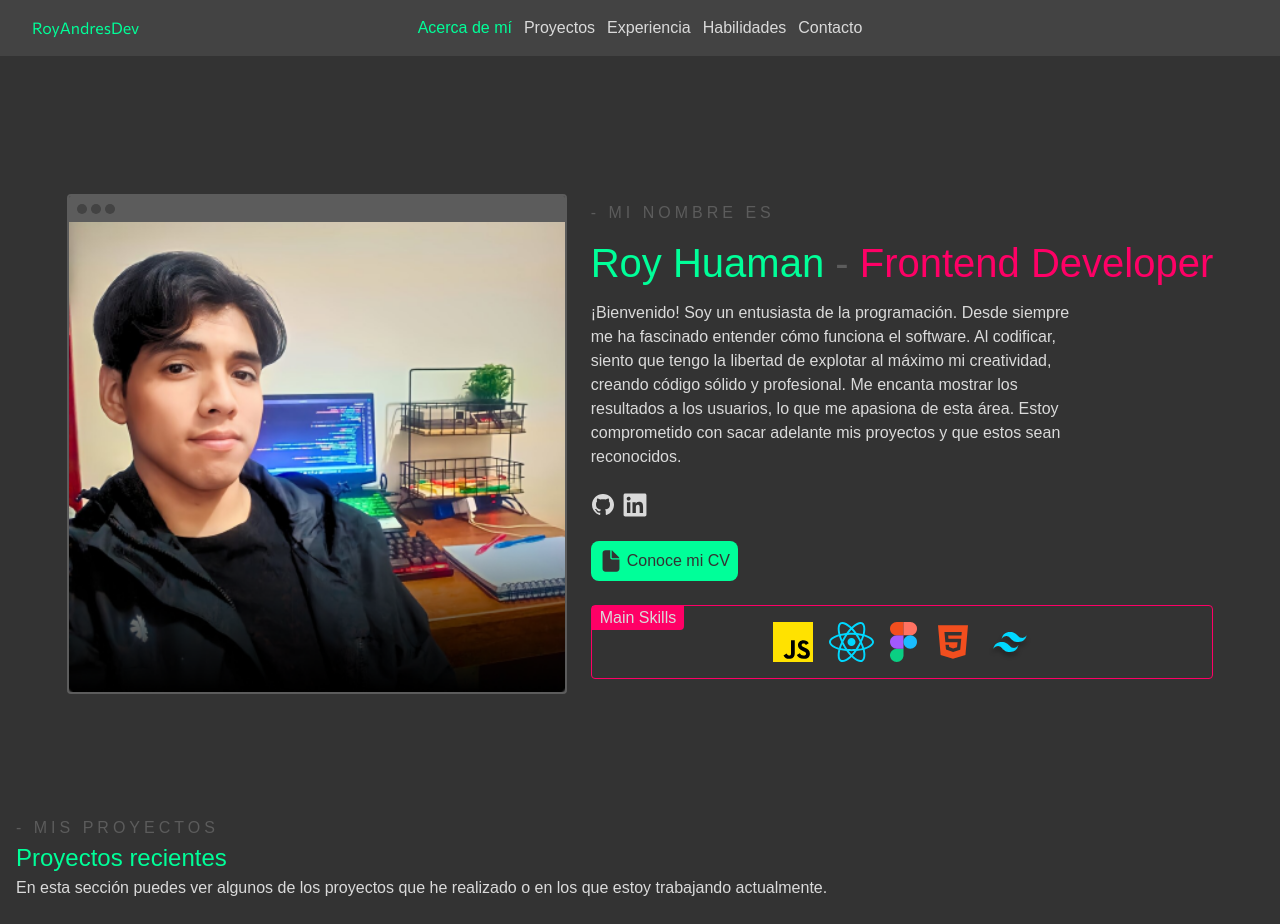
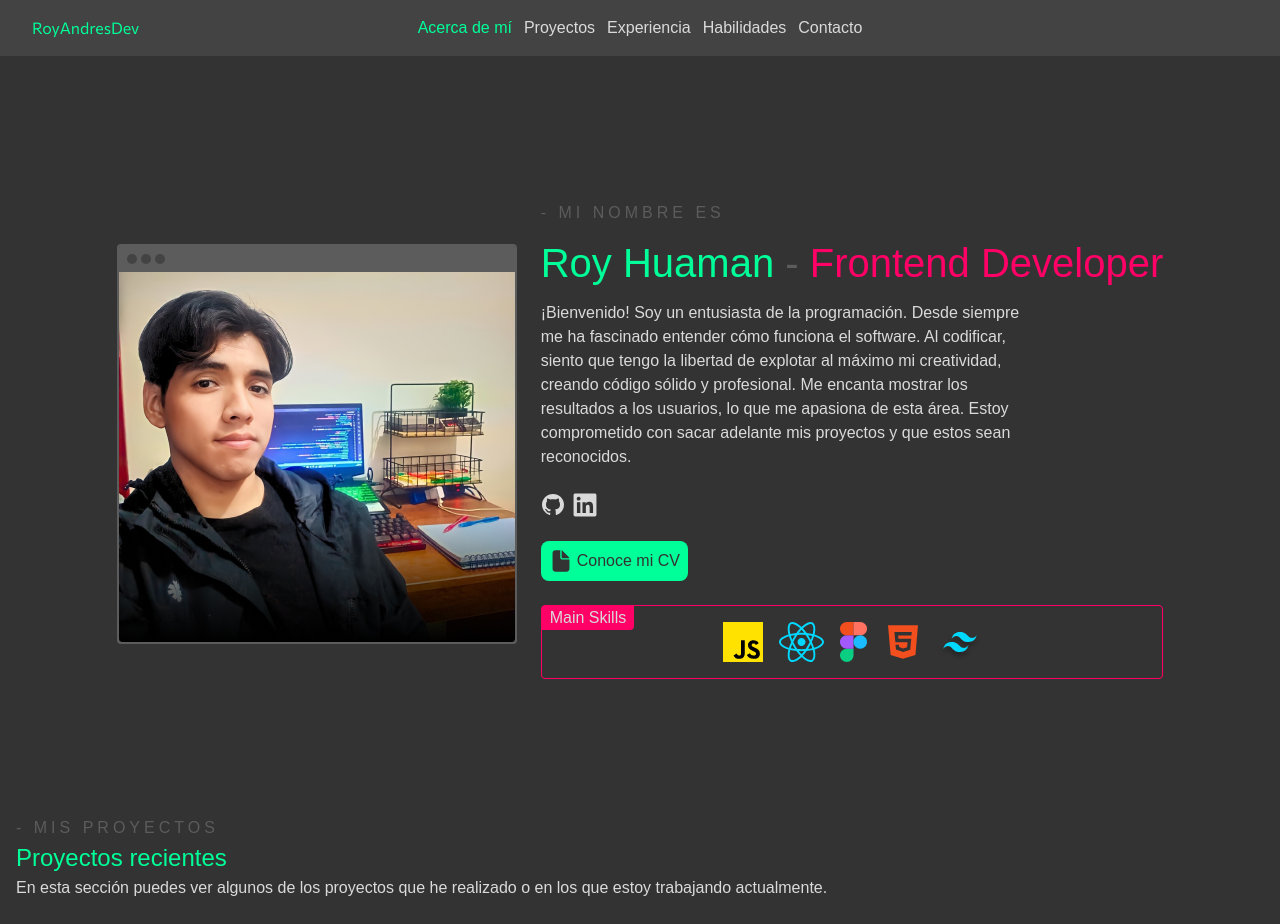
Before and after one commit to RoyHuamanAvila/Portafolio2024, a React (Vite) app: page / in a window 1280 px wide. Built offline with nearby package versions, Linux system fonts and the light colour scheme; a web font is replaced by a local one.

Commit message:
refactor: Ajustar estilos de contenedores en la sección "About" y tailwind.config.js

```diff
--- a/src/sections/About.tsx
+++ b/src/sections/About.tsx
@@ -36,7 +36,7 @@ const About = () => {
           <img src="/tailwind.svg" alt="Tailwind Icon" />
         </div>
       </div>
-      <div className="border-2 border-background-300 overflow-hidden rounded relative lg:min-w-[500px]">
+      <div className="border-2 border-background-300 overflow-hidden rounded relative max-w-[500px] m-auto lg:m-0">
         <div className="bg-background-300 absolute w-full p-2 flex gap-1">
           <div className="bg-background-200 rounded-full size-[10px]"></div>
           <div className="bg-background-200 rounded-full size-[10px]"></div>
--- a/tailwind.config.js
+++ b/tailwind.config.js
@@ -36,6 +36,7 @@ export default {
           boxSizing: "border-box",
           minHeight: "100vh",
           padding: "4rem 1rem 1.5rem 1rem",
+          width: "100vw",
         },
         ".label-section": {
           color: "#5C5C5C",
```
